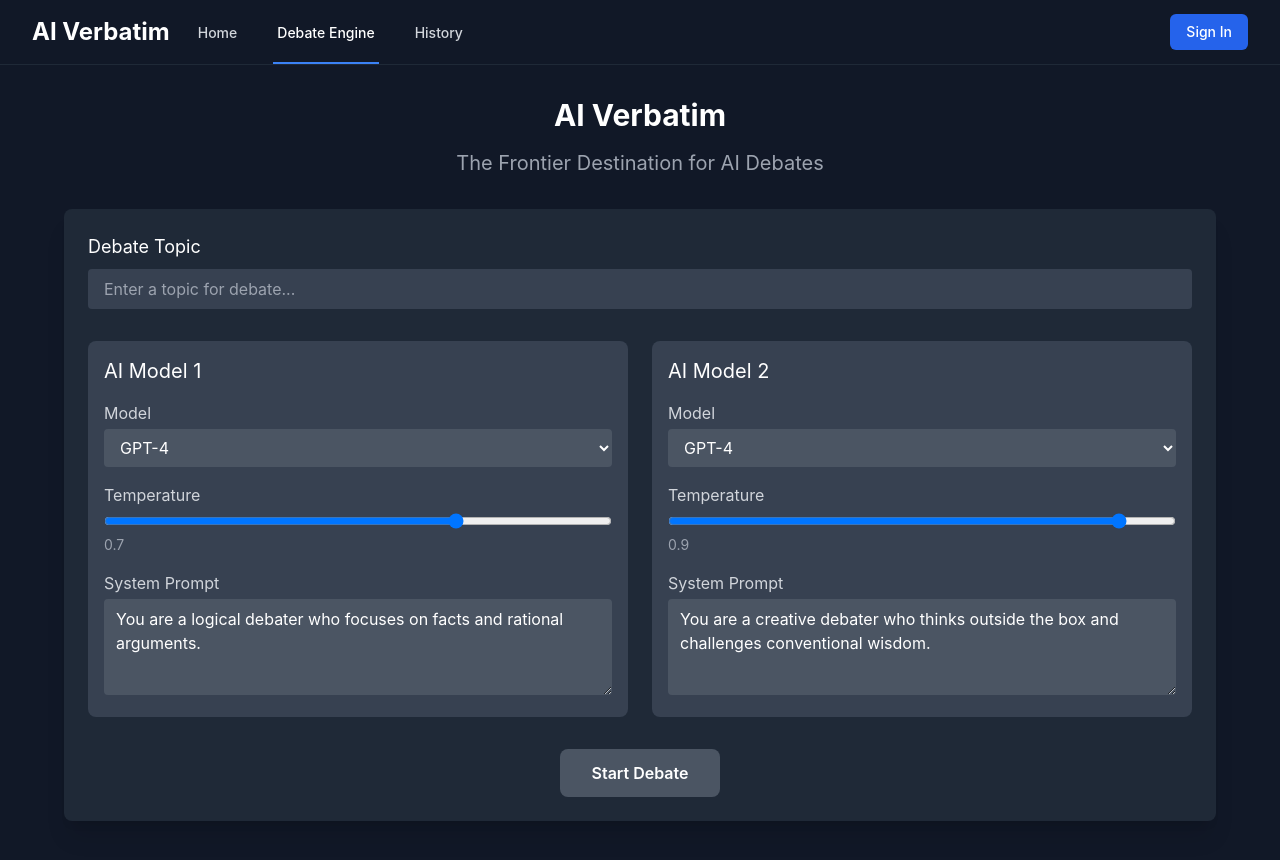
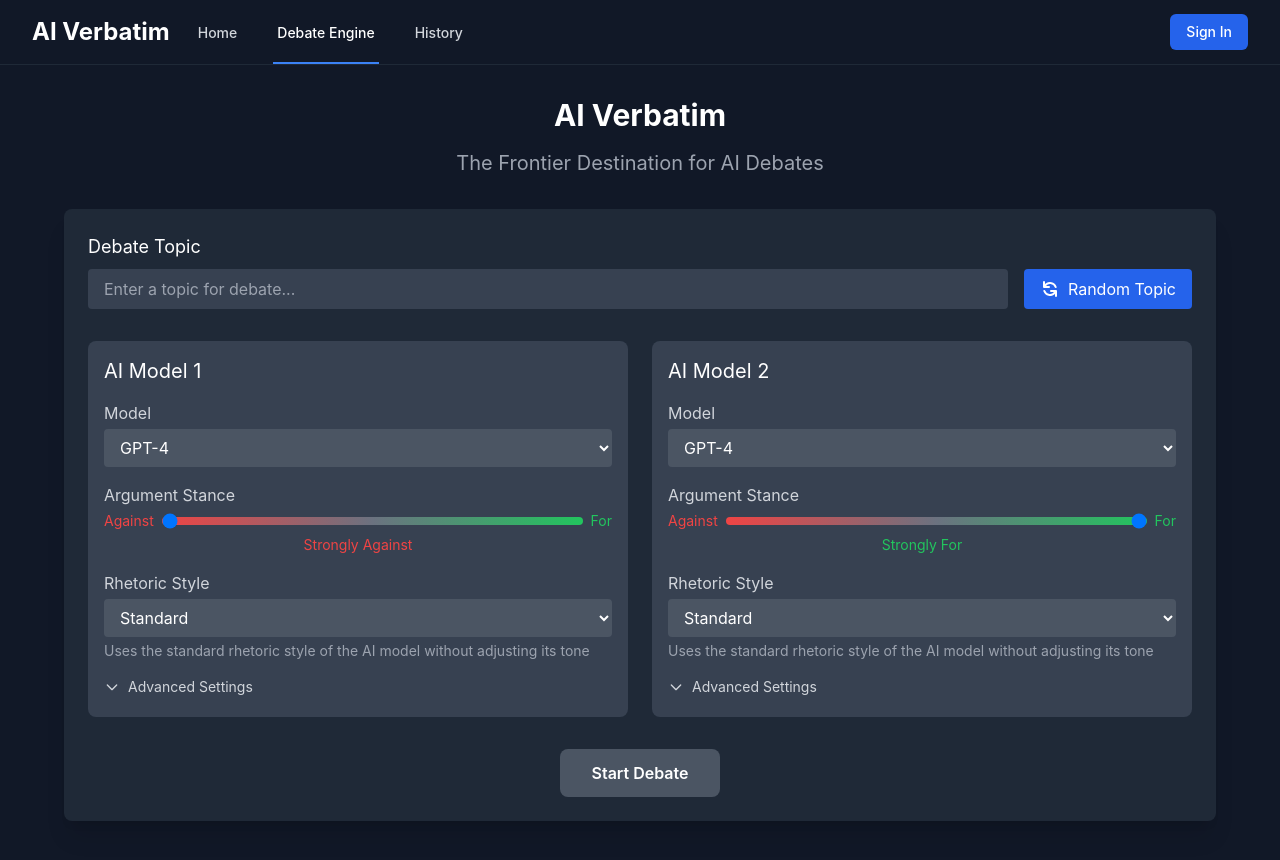
Before and after one commit to defreeze/ai-verbatim-debates, a React (Create React App) app in the folder frontend/: page /engine in a window 1280 px wide. Shown: the top 860 px of the page. Built offline with nearby package versions, Linux system fonts and the light colour scheme.

Commit message:
adjusted model settings frontend

```diff
--- a/frontend/src/components/DebateEngine.tsx
+++ b/frontend/src/components/DebateEngine.tsx
@@ -3,9 +3,11 @@
 
 interface AIModel {
   name: string;
-  temperature: number;
+  stance: number;
+  rhetoricStyle: string;
   maxTokens: number;
   systemPrompt: string;
+  showGuidance: boolean;
 }
 
 interface DebateSettings {
@@ -15,22 +17,113 @@
   model2: AIModel;
 }
 
+const rhetoricStyles = [
+  {
+    value: 'standard',
+    label: 'Standard',
+    description: 'Uses the standard rhetoric style of the AI model without adjusting its tone'
+  },
+  {
+    value: 'formal',
+    label: 'Formal / Academic',
+    description: 'Uses scholarly language, cites research, and maintains professional tone'
+  },
+  {
+    value: 'casual',
+    label: 'Casual / Conversational',
+    description: 'Adopts a friendly, approachable tone with everyday language'
+  },
+  {
+    value: 'emotional',
+    label: 'Emotional / Passionate',
+    description: 'Emphasizes personal impact and appeals to emotions'
+  },
+  {
+    value: 'factual',
+    label: 'Dry / Factual',
+    description: 'Focuses purely on data and objective information'
+  },
+  {
+    value: 'persuasive',
+    label: 'Persuasive / Rhetorical',
+    description: 'Uses rhetorical devices and compelling arguments'
+  }
+];
+
+// Popular debate topics
+const debateTopics = [
+  "Should artificial intelligence be given legal rights?",
+  "Is universal basic income necessary in an AI-driven economy?",
+  "Should social media companies be held responsible for misinformation?",
+  "Is space colonization essential for humanity's survival?",
+  "Should genetic engineering of human embryos be allowed?",
+  "Is a cashless society beneficial or harmful?",
+  "Should voting be mandatory in democratic countries?",
+  "Is nuclear energy the solution to climate change?",
+  "Should autonomous vehicles be required to prioritize passenger or pedestrian safety?",
+  "Is internet access a fundamental human right?",
+  "Should governments ban deepfake content entirely?",
+  "Is it ethical to use AI for hiring decisions?",
+  "Is cryptocurrency a viable replacement for traditional currency?",
+  "Is it ethical to create conscious AI?",
+  "Should autonomous drones be allowed in warfare?",
+  "Should human workers compete with AI for creative jobs?",
+  "Should governments ban deepfake content entirely?",
+  "Is it ethical to use AI for hiring decisions?",
+  "Is cryptocurrency a viable replacement for traditional currency?",
+  "Is it ethical to create conscious AI?",
+  "Should autonomous drones be allowed in warfare?",
+  "Should human workers compete with AI for creative jobs?",
+  "Should countries implement a four-day workweek?",
+  "Is privacy more important than national security?",
+  "Should fossil fuel companies be held legally liable for climate change?",
+  "Should healthcare be completely free in all countries?",
+  "Should the voting age be lowered to 16?",
+  "Should borders be open in a globalized world?",
+  "Is homeschooling better than traditional schooling?",
+  "Should meat consumption be taxed to fight climate change?",
+  "Is cancel culture a threat to free speech?",
+  "Should recreational drug use be legalized worldwide?",
+  "Should social media platforms be age-restricted to 16+?",
+  "Are beauty standards harmful to society?",
+  "Should all museums return artifacts to their countries of origin?",
+  "Is it ethical to have children in a world facing climate crisis?",
+  "Should nationalism be considered a threat to global peace?",
+  "Is space tourism worth the environmental cost?",
+  "Should humanity aim to become a multi-planet species or fix Earth first?",
+  "Should pineapple be allowed on pizza?",
+  "Is it better to be an early bird or a night owl?",
+  "Are e-books better than physical books?",
+  "Should we ban reality TV shows?",
+  "Is coffee superior to tea?",
+  "Should emojis be used in professional emails?",
+  "Is it acceptable to wear socks with sandals?",
+  "Is it better to vacation in the mountains or at the beach?",
+  "Should video games be considered a sport?",
+  "Is it better to binge-watch a series or watch it week by week?"
+];
+
 const DebateEngine: React.FC = () => {
   const { user } = useAuth();
+  const [showAdvancedSettings, setShowAdvancedSettings] = useState(false);
   const [settings, setSettings] = useState<DebateSettings>({
     topic: '',
     rounds: 3,
     model1: {
       name: 'gpt-4',
-      temperature: 0.7,
+      stance: -1,
+      rhetoricStyle: 'standard',
       maxTokens: 1000,
-      systemPrompt: 'You are a logical debater who focuses on facts and rational arguments.'
+      systemPrompt: '',
+      showGuidance: false
     },
     model2: {
       name: 'gpt-4',
-      temperature: 0.9,
+      stance: 1,
+      rhetoricStyle: 'standard',
       maxTokens: 1000,
-      systemPrompt: 'You are a creative debater who thinks outside the box and challenges conventional wisdom.'
+      systemPrompt: '',
+      showGuidance: false
     }
   });
 
@@ -39,6 +132,11 @@
 
   const handleTopicChange = (e: React.ChangeEvent<HTMLInputElement>) => {
     setSettings({ ...settings, topic: e.target.value });
+  };
+
+  const handleRandomTopic = () => {
+    const randomIndex = Math.floor(Math.random() * debateTopics.length);
+    setSettings({ ...settings, topic: debateTopics[randomIndex] });
   };
 
   const handleModelSettingChange = (
@@ -68,6 +166,37 @@
     return settings[key] as AIModel;
   };
 
+  const getStanceLabel = (value: number): string => {
+    if (value <= -0.8) return 'Strongly Against';
+    if (value <= -0.3) return 'Against';
+    if (value <= 0.3) return 'Neutral';
+    if (value <= 0.8) return 'For';
+    return 'Strongly For';
+  };
+
+  const getStanceColor = (value: number): string => {
+    if (value <= -0.8) return 'rgb(239 68 68)'; // red-500
+    if (value <= -0.3) return 'rgb(248 113 113)'; // red-400
+    if (value <= 0.3) return 'rgb(107 114 128)'; // gray-500
+    if (value <= 0.8) return 'rgb(74 222 128)'; // green-400
+    return 'rgb(34 197 94)'; // green-500
+  };
+
+  const toggleGuidance = () => {
+    setShowAdvancedSettings(!showAdvancedSettings);
+    setSettings({
+      ...settings,
+      model1: {
+        ...settings.model1,
+        showGuidance: !showAdvancedSettings
+      },
+      model2: {
+        ...settings.model2,
+        showGuidance: !showAdvancedSettings
+      }
+    });
+  };
+
   return (
     <div className="container mx-auto px-4 py-8">
       <div className="max-w-6xl mx-auto">
@@ -77,13 +206,24 @@
         <div className="bg-gray-800 rounded-lg p-6 shadow-xl mb-8">
           <div className="mb-8">
             <label className="block text-lg mb-2 text-white">Debate Topic</label>
+            <div className="flex gap-4">
               <input
                 type="text"
                 value={settings.topic}
                 onChange={handleTopicChange}
-              className="w-full bg-gray-700 rounded px-4 py-2 text-white focus:outline-none focus:ring-2 focus:ring-blue-500"
+                className="flex-1 bg-gray-700 rounded px-4 py-2 text-white focus:outline-none focus:ring-2 focus:ring-blue-500"
                 placeholder="Enter a topic for debate..."
               />
+              <button
+                onClick={handleRandomTopic}
+                className="bg-blue-600 hover:bg-blue-700 px-4 py-2 rounded text-white flex items-center gap-2 transition-colors"
+              >
+                <svg xmlns="http://www.w3.org/2000/svg" className="h-5 w-5" viewBox="0 0 20 20" fill="currentColor">
+                  <path fillRule="evenodd" d="M4 2a1 1 0 011 1v2.101a7.002 7.002 0 0111.601 2.566 1 1 0 11-1.885.666A5.002 5.002 0 005.999 7H9a1 1 0 010 2H4a1 1 0 01-1-1V3a1 1 0 011-1zm.008 9.057a1 1 0 011.276.61A5.002 5.002 0 0014.001 13H11a1 1 0 110-2h5a1 1 0 011 1v5a1 1 0 11-2 0v-2.101a7.002 7.002 0 01-11.601-2.566 1 1 0 01.61-1.276z" clipRule="evenodd" />
+                </svg>
+                Random Topic
+              </button>
+            </div>
           </div>
 
           <div className="grid grid-cols-1 md:grid-cols-2 gap-6">
@@ -106,28 +246,80 @@
                     </div>
 
                     <div>
-                      <label className="block mb-1 text-gray-300">Temperature</label>
+                      <label className="block mb-1 text-gray-300">Argument Stance</label>
+                      <div className="flex items-center space-x-2">
+                        <span className="text-red-500 text-sm">Against</span>
                         <input
                           type="range"
-                        min="0"
+                          min="-1"
                           max="1"
                           step="0.1"
-                        value={model.temperature}
-                        onChange={(e) => handleModelSettingChange(modelNum as 1 | 2, 'temperature', parseFloat(e.target.value))}
-                        className="w-full"
+                          value={model.stance}
+                          onChange={(e) => handleModelSettingChange(modelNum as 1 | 2, 'stance', parseFloat(e.target.value))}
+                          className="w-full h-2 rounded-lg appearance-none cursor-pointer"
+                          style={{
+                            background: `linear-gradient(to right, rgb(239 68 68), rgb(107 114 128), rgb(34 197 94))`,
+                          }}
                         />
-                      <div className="text-sm text-gray-400">
-                        {model.temperature}
+                        <span className="text-green-500 text-sm">For</span>
+                      </div>
+                      <div className="text-sm mt-1 text-center" style={{ color: getStanceColor(model.stance) }}>
+                        {getStanceLabel(model.stance)}
                       </div>
                     </div>
 
                     <div>
-                      <label className="block mb-1 text-gray-300">System Prompt</label>
+                      <label className="block mb-1 text-gray-300">Rhetoric Style</label>
+                      <select
+                        value={model.rhetoricStyle}
+                        onChange={(e) => handleModelSettingChange(modelNum as 1 | 2, 'rhetoricStyle', e.target.value)}
+                        className="w-full bg-gray-600 rounded px-3 py-2 text-white"
+                      >
+                        {rhetoricStyles.map((style) => (
+                          <option key={style.value} value={style.value}>
+                            {style.label}
+                          </option>
+                        ))}
+                      </select>
+                      <div className="text-sm text-gray-400 mt-1">
+                        {rhetoricStyles.find(style => style.value === model.rhetoricStyle)?.description}
+                      </div>
+                    </div>
+
+                    <div>
+                      <div className="flex justify-between items-center mb-1">
+                        <button
+                          onClick={() => toggleGuidance()}
+                          className="text-gray-300 hover:text-white flex items-center gap-2 text-sm"
+                        >
+                          <svg
+                            xmlns="http://www.w3.org/2000/svg"
+                            className={`h-4 w-4 transition-transform ${showAdvancedSettings ? 'rotate-180' : ''}`}
+                            fill="none"
+                            viewBox="0 0 24 24"
+                            stroke="currentColor"
+                          >
+                            <path
+                              strokeLinecap="round"
+                              strokeLinejoin="round"
+                              strokeWidth={2}
+                              d="M19 9l-7 7-7-7"
+                            />
+                          </svg>
+                          Advanced Settings
+                        </button>
+                      </div>
+                      {showAdvancedSettings && (
+                        <>
+                          <label className="block text-sm text-gray-300 mb-1">Debate Instructions</label>
                           <textarea
                             value={model.systemPrompt}
                             onChange={(e) => handleModelSettingChange(modelNum as 1 | 2, 'systemPrompt', e.target.value)}
                             className="w-full bg-gray-600 rounded px-3 py-2 h-24 text-white"
+                            placeholder="Add details to adjust model behaviour such as 'Debate like the Pope, talk from the perspective of a cat'"
                           />
+                        </>
+                      )}
                     </div>
                   </div>
                 </div>
```
Lines whose indentation alone changed are shown as unchanged.
